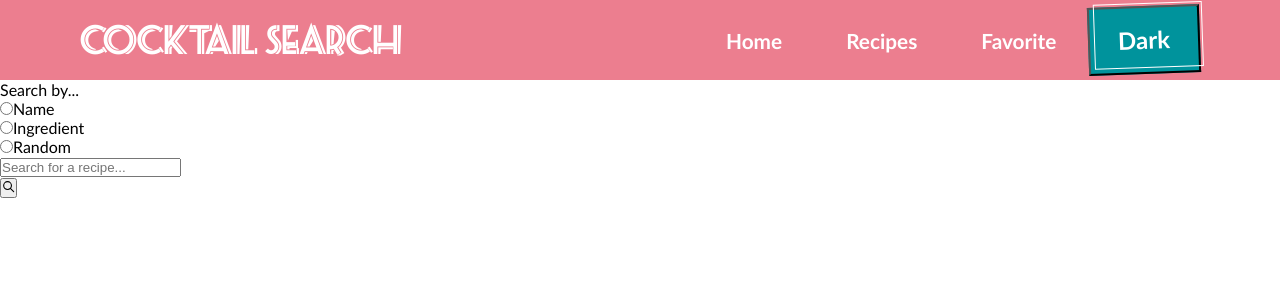
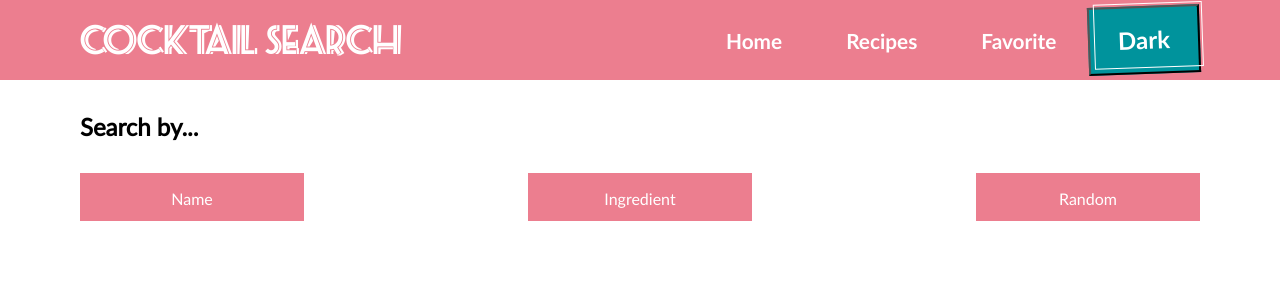
Before and after one commit to MayuHayakawa/cocktail-search, a React (Vite) app: page /recipes in a window 1280 px wide. Shown: the top 300 px of the page. Built offline with nearby package versions, Linux system fonts and the light colour scheme.

Commit message:
added css to Search Component

```diff
--- a/src/App.jsx
+++ b/src/App.jsx
@@ -6,6 +6,7 @@ import Navbar from './Components/Navbar/Navbar';
 import Hero from './Components/Hero/Hero';
 import Home from './Pages/Home/Home';
 import Recipes from './Pages/Recipes/Recipes';
+import Recipe from './Pages/Recipes/Recipe';
 import Favorite from './Pages/Favorite/Favorite';
 
 import "./fonts/Lato-Regular.ttf";
@@ -26,6 +27,7 @@ function App() {
         <Routes>
           <Route path="/" element={<Home />}></Route>
           <Route path="/recipes" element={<Recipes />}></Route>
+          <Route path="/recipes/:id" element={<Recipe />}></Route>
           <Route path="/favorite" element={<Favorite />}></Route>
         </Routes>
       </BrowserRouter>
--- a/src/Pages/Recipes/Recipes.jsx
+++ b/src/Pages/Recipes/Recipes.jsx
@@ -1,6 +1,7 @@
 import React, { useState, useEffect } from 'react';
 import Search from './Search';
 import styled from 'styled-components';
+import SearchByName from './SearchByName';
 
 const RecipesContainer = styled.div`
  margin-top: 10vh;
--- a/src/Pages/Recipes/Search.jsx
+++ b/src/Pages/Recipes/Search.jsx
@@ -1,21 +1,52 @@
-import React, { useState, useEffect } from 'react';
+import React, { useState, useEffect, useContext } from 'react';
+import { useNavigate } from 'react-router-dom';
+import styled from 'styled-components';
+import ThemeContext from '../../Context/ThemeContext';
 import axios from 'axios';
-import { TbSearch } from "react-icons/tb";
-import { CgClose } from "react-icons/cg";
+import SearchByName from './SearchByName';
+import SearchByIngredient from './SearchByIngredient';
+
+const SearchContainer = styled.div`
+  padding: 2rem 5rem;
+  .categoryContainer {
+    margin: 2rem 0;
+    display: flex;
+    justify-content: space-between;
+    &-option {
+      display: flex;
+      text-align: center;
+      width: 20%;
+      height: 3rem;
+      &-label {
+        display: block;
+        width: 100%;
+        height: 100%;
+        background-color: ${props => props.color === "light" ? "var(--light-bg-primary)" : "var(--dark-bg-primary)"};
+        color: ${props => props.color === "light" ? "var(--light-font-primary)" : "var(--dark-font-primary)" };
+        padding-top: 1rem;
+        cursor: pointer;
+        input {
+          display: none;
+          &:checked + .categoryContainer-option-label{
+            background-color: ${props => props.color === "light" ? "var(--light-font-primary)" : "var(--dark-font-primary)"};
+          }
+        }
+      }
+    }
+  }
+
+
+`
 
 const Search = () => {
+  const { theme } = useContext(ThemeContext);
   const items = ['Name', 'Ingredient', 'Random'];
 
   // const [ loading, setLoading ] = useState(false);
-
   const [ selected, setSelected ] = useState(""); //users select
-  const [ firstLetter, setFirstLetter ] = useState(""); //for name category
-  const [ categorizedData, setCategorizedData ] = useState([]); //initial data depends on category
-  const [ filteredData, setFilteredData ] = useState([]); //data that mach with user input
-  const [ wordEntered, setWordEntered ] = useState("");
-
-  const [ keyword, setKeyword ] = useState(""); // enter data
-  const [ recipes, setRecipes ] = useState(""); //array recipes data from api
+  const [ ingredientsData, setIngredientsData ] = useState([]); //data that mach with user input
+  const [ recipeId, setRecipeId ] = useState("");
+  const navigate = useNavigate();
 
   // {set search field}
   const handleChange = (e) => {
@@ -25,25 +56,25 @@ const Search = () => {
       break;
       case 'Ingredient':
         setSelected('Ingredient');
-        const fetchCategorizedDataByIngredient = async () => {
+        const fetchIngredientsData = async () => {
           try {
             const res = await axios.get(`https://www.thecocktaildb.com/api/json/v1/1/list.php?i=list`);
-            console.log(res.data.drinks);
-            setCategorizedData(res.data.drinks);
+            setIngredientsData(res.data.drinks);
           }
           catch (error) {
             console.log(`Error while fetching api: ${error}`);
           }
         }
-        fetchCategorizedDataByIngredient();
+        fetchIngredientsData();
       break;
       case 'Random':
         setSelected('Random'); //do i need it?
         const fetchRecipesData = async () => {
           try {
             const res = await axios.get(`https://www.thecocktaildb.com/api/json/v1/1/random.php`);
-            // console.log(res.data);
-            setRecipes(res.data);
+            console.log(res.data.drinks);
+            console.log(res.data.drinks[0].idDrink);
+            setRecipeId(res.data.drinks[0].idDrink);
           }
           catch (error) {
             console.log(`Error while fetching api: ${error}`);
@@ -54,119 +85,44 @@ const Search = () => {
     }
   }
 
-  //get name category api data with first letter
   useEffect(() => {
-    if(firstLetter != "") {
-      async function fetchCategorizedDataByName() {
-        try {
-          const res = await axios.get(`https://www.thecocktaildb.com/api/json/v1/1/search.php?f=${firstLetter}`);
-          setCategorizedData(res.data.drinks);
-        }
-        catch (error){
-          console.log(`Error while fetching api: ${error}`);
-        }
-      }
-      fetchCategorizedDataByName();
-    }
-  }, [firstLetter]);
+    handleRoute(recipeId);
+  },[recipeId]);
 
-  //autocrrect
-  useEffect(() => {
-    if(categorizedData) {
-      const newFilter = categorizedData.filter((data) => {
-        if(selected === 'Name') {
-          return data.strDrink.toLowerCase().includes(wordEntered.toLowerCase());
-        } else if(selected === 'Ingredient')
-          return data.strIngredient1.toLowerCase().includes(wordEntered.toLowerCase());
-      });
-      if(wordEntered === "") {
-        setFilteredData([]);
-      } else {
-        console.log(newFilter);
-        setFilteredData(newFilter);
-      }
-    }
-  }, [wordEntered])
-
-  // setWordEntered and setFirstLetter for search by name
-  const handleFilter = (e) => {
-    const searchWord = e.target.value;
-    setWordEntered(searchWord);
-    if(selected === 'Name') {
-      setFirstLetter(searchWord.charAt(0));
-    }
-  };
-
-  // {display}
-  const onSubmitHandler = (e) => {
-    // method
-  }
-
-  const clearInput = () => {
-    setFilteredData([]);
-    setWordEntered("");
+  function handleRoute(id) {
+    navigate(`/recipes/${id}`);
   }
 
   return (
-    <>
-      <div>Search by...</div>
-        <div>
+    <SearchContainer color={theme}>
+      <h2>Search by...</h2>
+      <div className="categoryContainer">
         {items.map((item) => {
           return (
-              <div key={item}>
+            <div className="categoryContainer-option" key={item}>
+              <label className="categoryContainer-option-label">
+                {item}
                 <input
-                  id={item}
                   type="radio"
                   value={item}
                   onChange={handleChange}
                   checked={item === selected}
                 />
-                <label htmlFor={item}>{item}</label>
+              </label>
             </div>
           )
         })}
       </div>
-        <form onSubmit={onSubmitHandler} >
-          <input
-            type="text"
-            placeholder='Search for a recipe...'
-            value={wordEntered}
-            // onKeyUp={handleFilter}
-            onChange={handleFilter}
+      { selected === 'Name' && (
+        <SearchByName />
+      )}
+      { selected === 'Ingredient' && (
+        <SearchByIngredient
+          placeholder={'Input an ingredient'}
+          data={ingredientsData}
         />
-          <div>
-            { filteredData && filteredData.length != 0 && selected === 'Name' && (
-              <ul>
-                {filteredData.map((data) => {
-                  return (
-                    <li key={data.idDrink}>
-                      {data.strDrink}
-                    </li>
-                  )
-                })}
-              </ul>
       )}
-            { filteredData && filteredData.length != 0 && selected === 'Ingredient' && (
-              <ul>
-                {filteredData.map((data) => {
-                  return (
-                    <li key={data.index}>
-                      {data.strIngredient1}
-                    </li>
-                  )
-                })}
-              </ul>
-            )}
-          </div>
-          <button>
-            { wordEntered.length === 0 ? (
-              <TbSearch />
-            ):(
-              <CgClose onClick={clearInput}/>
-            )}
-          </button>
-        </form>
-    </>
+    </SearchContainer>
   )
 }
 
--- /dev/null
+++ b/src/Pages/Recipes/SearchByIngredient.jsx
@@ -0,0 +1,101 @@
+import React, { useState, useEffect } from 'react';
+import axios from 'axios';
+import { TbSearch } from "react-icons/tb";
+import { CgClose } from "react-icons/cg";
+import RecipeCards from './RecipeCards';
+
+const SearchByIngredient = ( { placeholder,data } ) => {
+  const [ filteredData, setFilteredData ] = useState([]);
+  const [ wordEntered, setWordEntered ] = useState("");
+  const [ isFocus, setIsFocus ] = useState(false);
+  const [ ingredient, setIngredient ] = useState("");
+  const [ recipes, setRecipes ] = useState([]);
+
+  useEffect(() => {
+    const newFilter = data.filter((value) => {
+      const reg = new RegExp(`^${wordEntered}`, 'gi'); //create RegExp object
+      return reg.test(value.strIngredient1.toLowerCase()); //test() returns true or false
+    })
+    if(wordEntered === "") {
+      setFilteredData("");
+    } else {
+      setFilteredData(newFilter);
+    }
+  }, [wordEntered]);
+
+  useEffect(() => {
+    if(ingredient) {
+      const fetchRecipes = async () => {
+        try {
+          const res = await axios.get(`https://www.thecocktaildb.com/api/json/v1/1/filter.php?i=${ingredient}`);
+          setRecipes(res.data.drinks)
+        }
+        catch (error) {
+          console.log(`Error while fetching api: ${error}`);
+        }
+      }
+      fetchRecipes();
+    }
+  }, [ingredient])
+
+  const checkInput = () => {
+    if(wordEntered.includes(data)) {
+      setIngredient(wordEntered);
+    } else {
+      alert("there are not ingredient you input");
+      console.log("no ingredient!")
+    }
+    setIsFocus(false);
+  }
+
+  const clearInput = () => {
+    setFilteredData(data);
+    setWordEntered("");
+  }
+
+  return (
+    <>
+      <div>
+          <input
+            onFocus={() => setIsFocus(true)}
+            type="text"
+            placeholder={placeholder}
+            value={wordEntered}
+            onChange={(e) => setWordEntered(e.target.value)}
+          />
+          <button>
+            { wordEntered.length === 0 ? (
+              <TbSearch onClick={checkInput}/>
+            ):(
+              <CgClose onClick={clearInput}/>
+            )}
+          </button>
+          <div>
+            { filteredData && filteredData.length != 0 && isFocus === true && (
+            <ul>
+              {filteredData.map((value, i) => {
+                return(
+                  <li
+                    key={i}
+                    onClick={async () => {
+                      setWordEntered(value.strIngredient1);
+                      setIngredient(value.strIngredient1);
+                      setIsFocus(false);
+                    }}
+                  >
+                    {value.strIngredient1}
+                  </li>
+                )
+              })}
+            </ul>
+            )}
+          </div>
+      </div>
+      { recipes && recipes.length != 0 && (
+        <RecipeCards data={recipes} />
+      )}
+    </>
+  )
+}
+
+export default SearchByIngredient
--- /dev/null
+++ b/src/Pages/Recipes/SearchByName.jsx
@@ -0,0 +1,43 @@
+import axios from 'axios';
+import React, { useState, useEffect } from 'react'
+import RecipeCards from './RecipeCards';
+
+const SearchByName = () => {
+  const firstLetters = ['A', 'B', 'C', 'D', 'E', 'F', 'G', 'H', 'I', 'J', 'K', 'L', 'M', 'N', 'O', 'P', 'Q', 'R', 'S', 'T', 'U', 'V', 'W', 'X', 'Y', 'Z'];
+  const [ firstLetter, setFirstLetter ] = useState("");
+  const [ recipes, setRecipes ] = useState([]);
+
+  useEffect(() => {
+    if(firstLetter) {
+      async function fetchRecipes() {
+        try {
+          const res = await axios.get(`https://www.thecocktaildb.com/api/json/v1/1/search.php?f=${firstLetter}`);
+          setRecipes(res.data.drinks);
+        }
+        catch (error) {
+          console.log(`Error while fetching api: ${error}`)
+        }
+      }
+      fetchRecipes();
+    }
+  }, [firstLetter])
+
+  return (
+    <>
+      <div>
+        {firstLetters.map((value) => {
+          return (
+            <div key={value}>
+              <button onClick={(e) => setFirstLetter(value)}>{value}</button>
+            </div>
+          )
+        })}
+      </div>
+      { recipes && recipes.length != 0 && (
+        <RecipeCards data={recipes} />
+      )}
+    </>
+  )
+}
+
+export default SearchByName
```
Also changed, not shown: src/Pages/Recipes/Recipe.jsx (added, +45 -0 lines), src/Pages/Recipes/RecipeCards.jsx (added, +39 -0 lines). Lines whose indentation alone changed are shown as unchanged.
